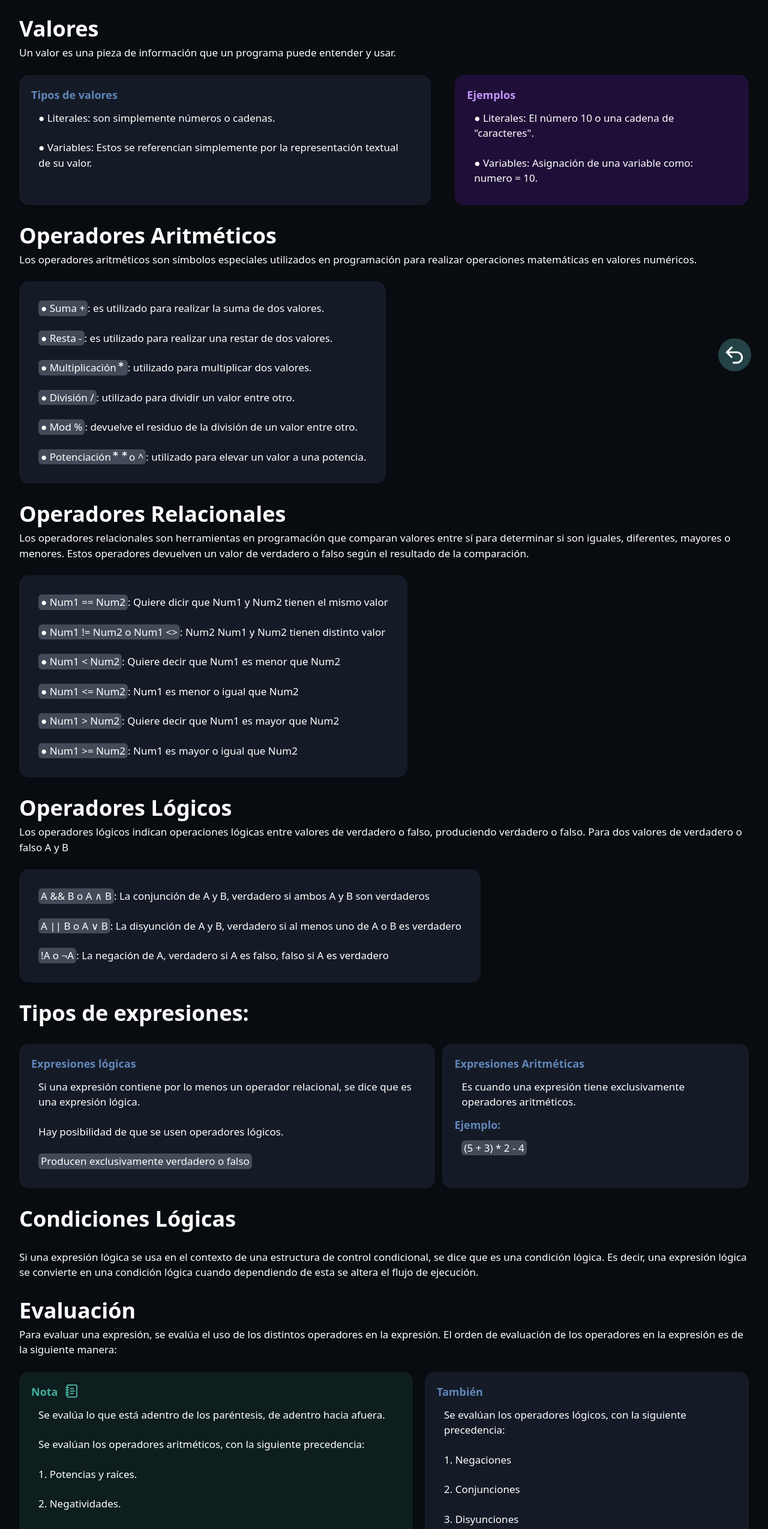
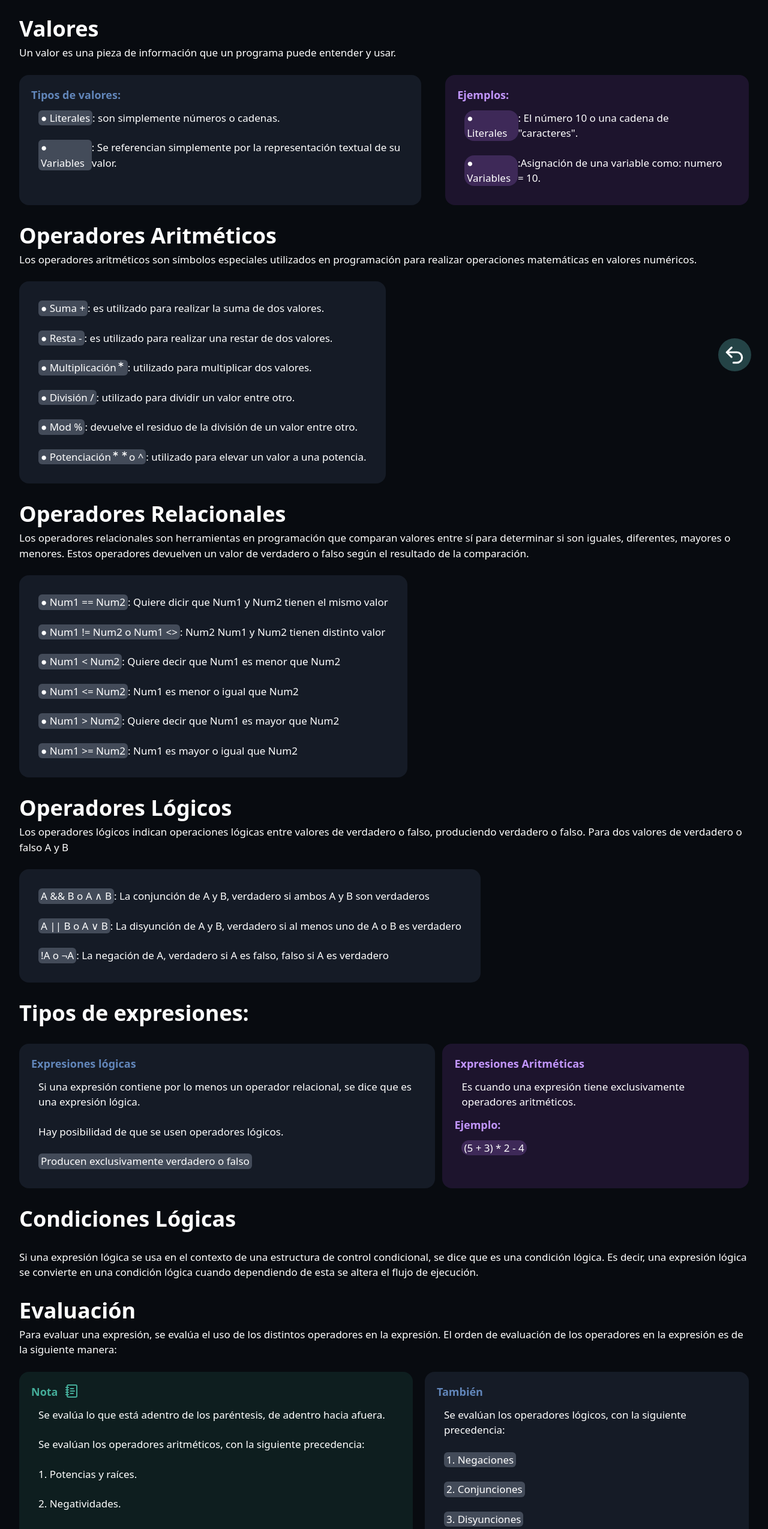
Before and after one commit to KevinLatino/Peritazgo-Website, a React (Vite) app: page /Expresiones in a window 1280 px wide. Shown: the part 140-2689 px from the top of the page at 60% size. Built offline with nearby package versions, Linux system fonts and the light colour scheme.

Commit message:
Definiendo nuevos colores en la configuración de TailWindCSS

```diff
--- a/src/Components/Articles/BasicKnowledge/Learn-the-basics/Variable.jsx
+++ b/src/Components/Articles/BasicKnowledge/Learn-the-basics/Variable.jsx
@@ -14,7 +14,8 @@ import {
 import {
   BlueSection,
   GreenSection,
-  RedSection
+  RedSection,
+  WordSection
 } from '../../../Sections/Section';
 
 
@@ -34,8 +35,8 @@ const Variable = () => {
 
       <BlueSection>
         <BlueTitle>Ejemplos de como asignar un valor:</BlueTitle>
-        <Element>num ← 0</Element>
-        <Element>num = 0</Element>
+        <Element>num <WordSection>←</WordSection> 0</Element>
+        <Element>num <WordSection>=</WordSection> 0</Element>
       </BlueSection>
 
       <br />
--- a/src/Components/Articles/ExpressionScreen/ExpressionScreen.jsx
+++ b/src/Components/Articles/ExpressionScreen/ExpressionScreen.jsx
@@ -1,5 +1,5 @@
 import React from 'react'
-import { BlueSection, GreenSection, PurpleSection, WordSection } from '../../Sections/Section'
+import { BlueSection, GreenSection, PurpleSection, WordSection, PurpleWordSection } from '../../Sections/Section'
 import { NotebookText } from 'lucide-react';
 import { Asterisk } from 'lucide-react';
 import { BackButton } from '../../BackButton/BackButton'
@@ -34,15 +34,15 @@ const ExpressionScreen = () => {
 
         <div className='flex gap-10'>
           <BlueSection>
-            <BlueTitle>Tipos de valores</BlueTitle>
-            <Element>● Literales: son simplemente números o cadenas.</Element>
-            <Element>● Variables: Estos se referencian simplemente por la representación textual de su valor.</Element>
+            <BlueTitle>Tipos de valores:</BlueTitle>
+            <Element><WordSection>● Literales</WordSection>: son simplemente números o cadenas.</Element>
+            <Element><WordSection>● Variables</WordSection>: Se referencian simplemente por la representación textual de su valor.</Element>
           </BlueSection>
 
           <PurpleSection>
-            <PurpleTitle>Ejemplos</PurpleTitle>
-            <Element>● Literales: El número 10 o una cadena de "caracteres".</Element>
-            <Element>● Variables: Asignación de una variable como: numero = 10.</Element>
+            <PurpleTitle>Ejemplos:</PurpleTitle>
+            <Element><PurpleWordSection>● Literales</PurpleWordSection>: El número 10 o una cadena de "caracteres".</Element>
+            <Element><PurpleWordSection>● Variables</PurpleWordSection>:Asignación de una variable como: numero = 10.</Element>
           </PurpleSection>
         </div>
 
@@ -149,7 +149,6 @@ const ExpressionScreen = () => {
 
         <div className='flex gap-3'>
 
-
           <BlueSection>
 
             <BlueTitle>
@@ -170,21 +169,21 @@ const ExpressionScreen = () => {
 
           </BlueSection>
 
-          <BlueSection>
+          <PurpleSection>
 
-            <BlueTitle>
+            <PurpleTitle>
               Expresiones Aritméticas
-            </BlueTitle>
+            </PurpleTitle>
 
             <Element>
               Es cuando una expresión tiene exclusivamente operadores aritméticos.
             </Element>
 
-            <BlueTitle>Ejemplo:</BlueTitle>
+            <PurpleTitle>Ejemplo:</PurpleTitle>
 
-            <Element><WordSection>(5 + 3) * 2 - 4</WordSection></Element>
+            <Element><PurpleWordSection>(5 + 3) * 2 - 4</PurpleWordSection></Element>
 
-          </BlueSection>
+          </PurpleSection>
 
         </div>
 
@@ -252,13 +251,13 @@ const ExpressionScreen = () => {
               Se evalúan los operadores lógicos, con la siguiente precedencia:
             </Element>
             <Element>
-              1. Negaciones
+              <WordSection>1. Negaciones</WordSection>
             </Element>
             <Element>
-              2. Conjunciones
+              <WordSection>2. Conjunciones</WordSection>
             </Element>
             <Element>
-              3. Disyunciones
+              <WordSection>3. Disyunciones</WordSection>
             </Element>
           </BlueSection>
 
--- a/src/Components/PageTexts/PageText.jsx
+++ b/src/Components/PageTexts/PageText.jsx
@@ -36,7 +36,7 @@ export const BlueTitle = ({ children }) => {
 
 export const PurpleTitle = ({ children }) => {
     return (
-        <h2 className='flex text-[#c296fd] gap-3 text-[18px] font-bold '>
+        <h2 className='flex text-purple_text gap-3 text-[18px] font-bold '>
             {children}
         </h2>
     )
--- a/src/Components/Sections/Section.jsx
+++ b/src/Components/Sections/Section.jsx
@@ -28,7 +28,15 @@ export const RedSection = ({ children }) => {
 
 export const PurpleSection = ({ children }) => {
     return (
-        <div className='flex items-start flex-col flex-wrap bg-[#46197665] w-fit p-5 rounded-2xl'>
+        <div className='flex items-start flex-col flex-wrap bg-purple_section w-fit p-5 rounded-2xl'>
+            {children}
+        </div>
+    )
+}
+
+export const PurpleWordSection = ({ children }) => {
+    return (
+        <div className='flex items-start flex-col flex-wrap bg-purple_word_section w-fit px-1 rounded-2xl'>
             {children}
         </div>
     )
@@ -36,7 +44,7 @@ export const PurpleSection = ({ children }) => {
 
 export const WordSection = ({ children }) => {
     return (
-        <div className=' flex bg-word_section rounded-md px-1 '>
+        <div className=' flex justify-center bg-word_section rounded-md px-1 '>
             {children}
         </div>
     )
--- a/tailwind.config.js
+++ b/tailwind.config.js
@@ -11,10 +11,13 @@ export default {
         "blue_section": '#1C2430b0',
         "green_section": "#2B6E6233",
         "red_section": "#453231",
-        "word_section": "#434b59",
         "blue_text": "#86b6feb0",
         "green_text": "#44AC99",
         "red_text": "#d07d77",
+        "purple_text": "#c296fd",
+        "word_section": "#434b59",
+        "purple_word_section": "#66428e74",
+        "purple_section": "#381f5274",
         "back_button": "#5cafad58",
         "accordition_color": "#ffdfb6",
       },
```
